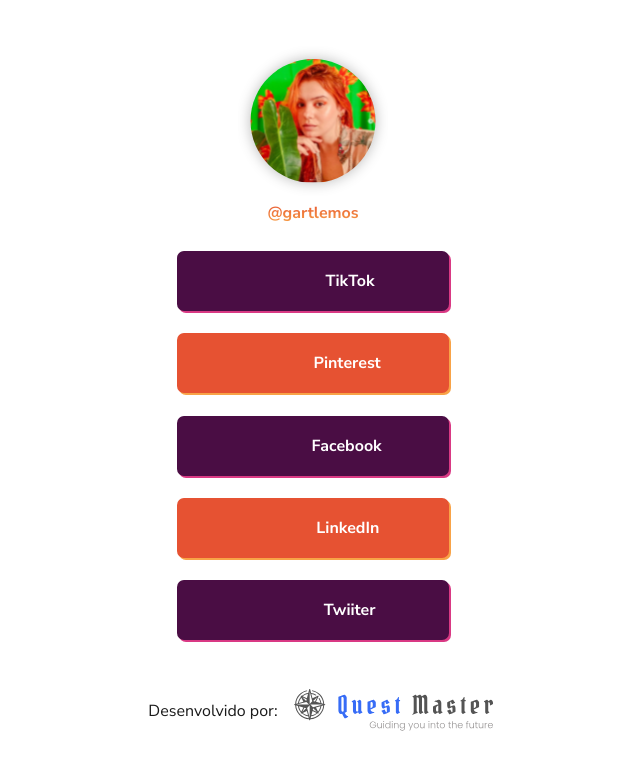
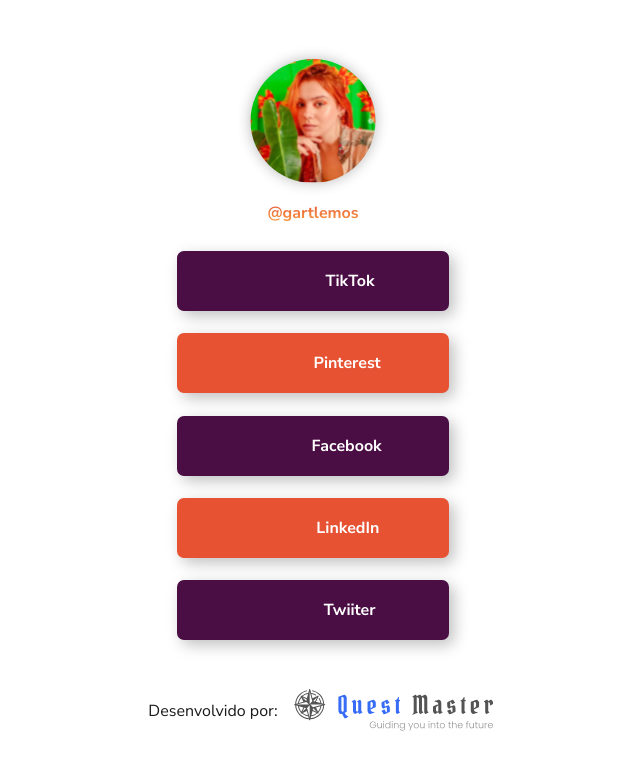
Before and after one commit to soaresmilton/gabi-links, a Next.js app: page /links/gartlemos-links in a window 1280 px wide. Shown: the top 770 px of the page, without its empty margins (327-967 px from the left). Built offline with nearby package versions, Linux system fonts and the light colour scheme.

Commit message:
Shadow Link Boxes Change

```diff
--- a/src/pages/links/links.module.css
+++ b/src/pages/links/links.module.css
@@ -29,14 +29,14 @@
   border-radius: 7px;
 
   transition: all ease 0.4s;
+  box-shadow: 5px 5px 15px var(--shadow);
+
 }
 .linkGroup1 {
   background: var(--purple);
-  box-shadow: 2px 2px var(--pink);
 }
 .linkGroup2 {
   background: var(--orange);
-  box-shadow: 2px 2px var(--yellow);
 }
 
 .linkGroup1:hover, .linkGroup2:hover {
@@ -45,13 +45,11 @@
 
 .linkGroup1:hover {
   background: var(--pink);
-  box-shadow: -2px -2px var(--purple);
 
 }
 
 .linkGroup2:hover {
   background: var(--yellow);
-  box-shadow: -2px -2px var(--orange);
 }
 
 .link{
--- a/styles/globals.css
+++ b/styles/globals.css
@@ -11,6 +11,7 @@
   --white: #FFF;
   --text: #1a1a1a;
   --darkbg: #121212;
+  --shadow: rgba(0, 0, 0, 0.25);
 
   --orange: #E65232;
   --purple: #4A0D44;
```
